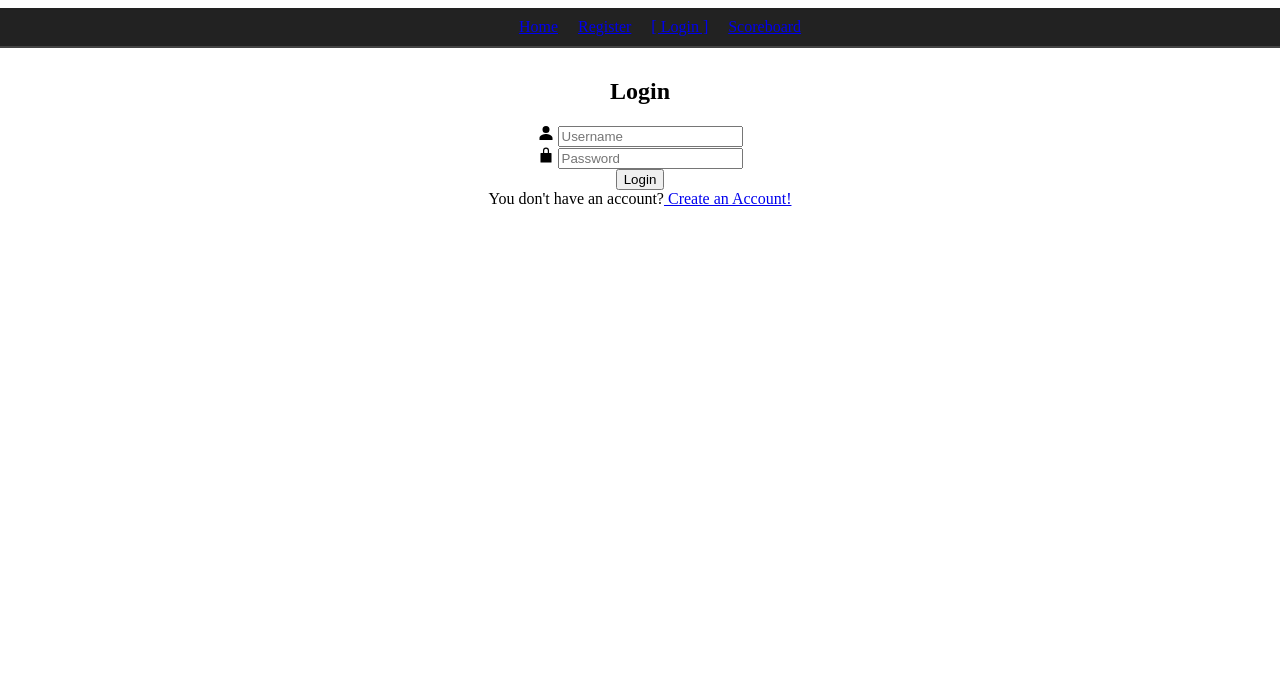
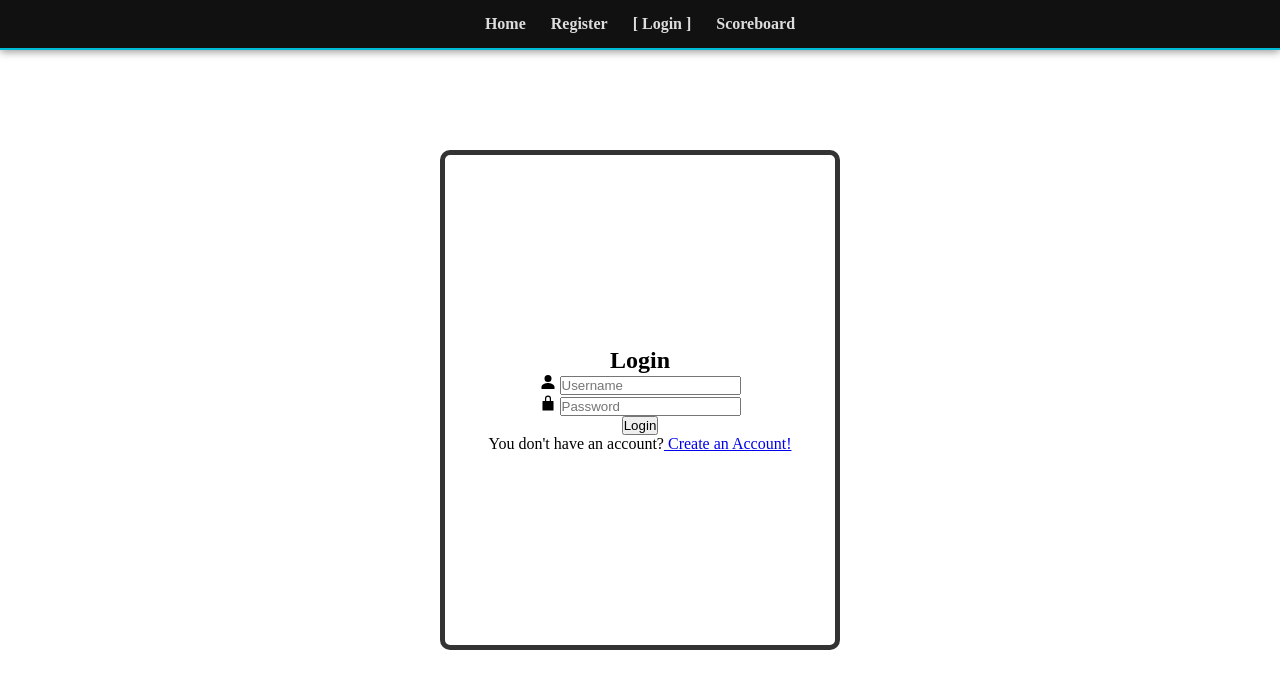
Before and after one commit to utreah/Javascript-Coursework, a website built with Vite: page login.html in a window 1280 px wide. Built offline with nearby package versions, Linux system fonts and the light colour scheme.

Commit message:
Update styles.css

```diff
--- a/website/styles.css
+++ b/website/styles.css
@@ -37,10 +37,53 @@
 }
 .registerSection,
 .loginSection {
-    padding-top: 50px;
     text-align: center;
+    position: relative;
+    display: flex;
+    justify-content: center;
+    align-items: center;
+    width: 400px;
+    height: 500px;
+    border: 5px solid #333;
+    border-radius: 10px;;
+}
+* {
+    margin: 0;
+    padding: 0;
+    box-sizing: border-box;
+}
+body {
+    display: flex;
+    justify-content: center;
+    align-items: center;
+    min-height: 100vh;
 }
 
 #registerAccountRedirection{
     padding-top: 100px;
 }
+.navbar {
+  position: fixed;
+  top: 0;
+  left: 0;
+  width: 100%;
+  background-color: #111;
+  padding: 15px 20px;
+  display: flex;
+  justify-content: center;
+  gap: 25px;
+  border-bottom: 2px solid #00bcd4;
+  box-shadow: 0 2px 8px rgba(0, 0, 0, 0.4);
+  z-index: 1000;
+}
+
+.navbar a {
+  color: #ddd;
+  font-weight: bold;
+  text-decoration: none;
+  transition: color 0.3s ease;
+}
+
+.navbar a:hover {
+  color: #00bcd4;
+}
```
